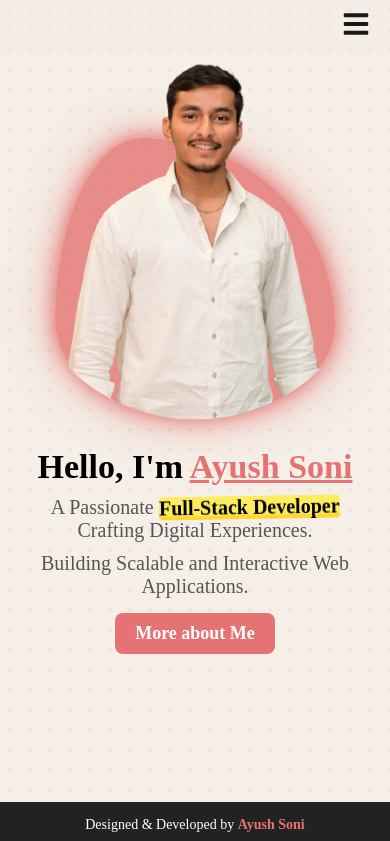
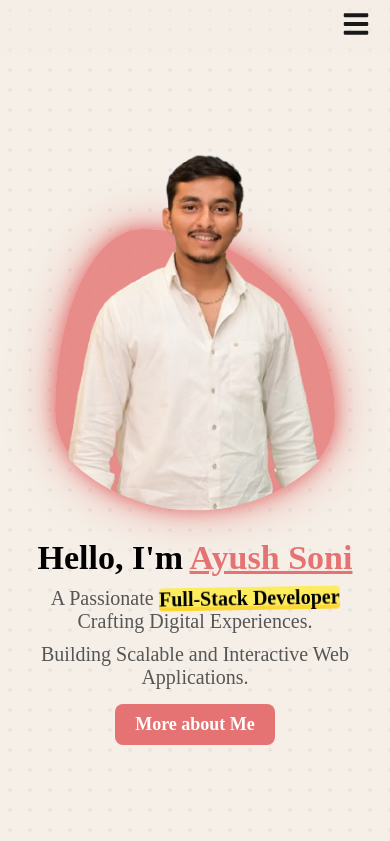
Before and after one commit to ayushsoni155/Portfolio, a React (Create React App) app: page / in a window 390 px wide. Shown: the top 841 px of the page. Built offline with nearby package versions, Linux system fonts and the light colour scheme; a web font is replaced by a local one.

Commit message:
Update LandingPage.css

```diff
--- a/src/components/css/LandingPage.css
+++ b/src/components/css/LandingPage.css
@@ -193,9 +193,10 @@
         top: -39px;
     }
     .landingPageContainer {
-        height: 95vh;
-        flex-direction: column;
-        gap: 0px;
+              flex-direction: column;
+        gap: 0;
+        margin-top: 70px;
+        height: 100vh;
     }
     .shapeContainer {
         width: 280px;
```
